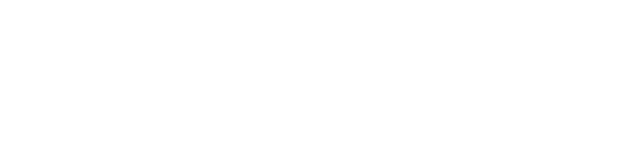
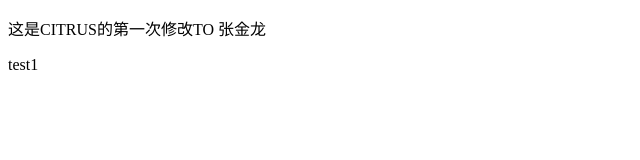
Before and after one commit to jfakhfjdkajfd/star, a plain HTML site: page star11/index.html in a window 1280 px wide. Shown: the whole page, without its empty margins (0-640 px from the left). Drawn offline with Linux system fonts and the light colour scheme.

Commit message:
CITRUS的1.0版本

```diff
--- a/star11/index.html
+++ b/star11/index.html
@@ -14,6 +14,7 @@
     </script>
 </head>
 <body>
-
+	<p>这是CITRUS的第一次修改TO 张金龙</p>
+	<p>test1</p>
 </body>
 </html>
```
